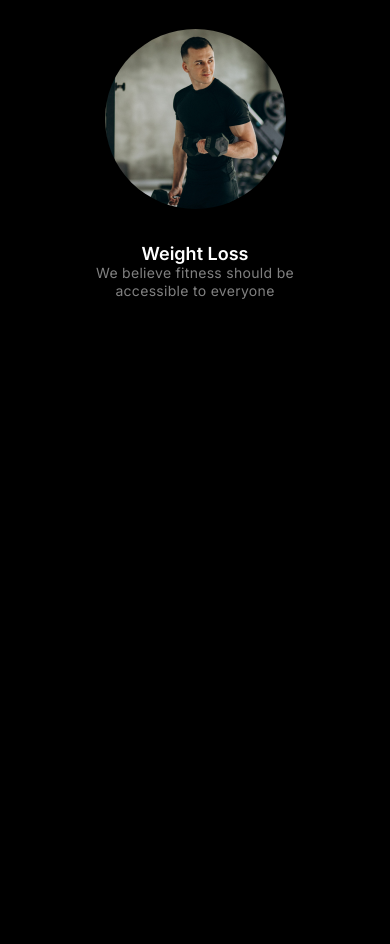
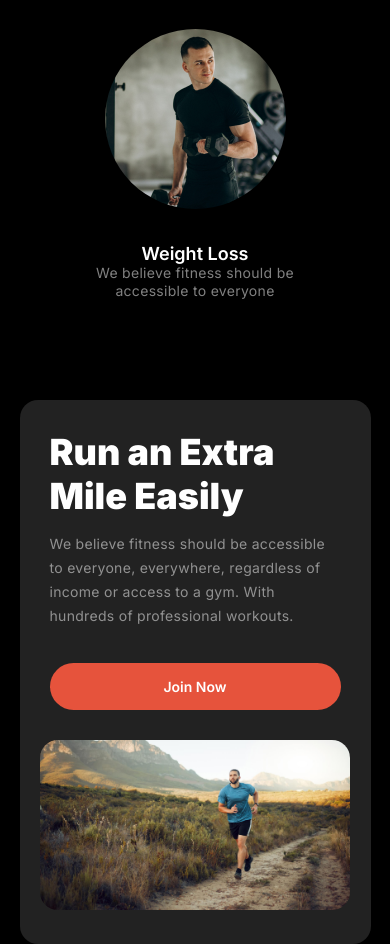
Before and after one commit to AbdullahAlJubair/B10-Assingment-2, a plain HTML site: page index.html in a window 390 px wide. Shown: the part 2361-3305 px from the top of the page. Before the commit the page ends 2661 px from the top, so only its background shows below. Drawn offline with Linux system fonts and the light colour scheme.

Commit message:
Run an Extra Mile Section created with responsive design

```diff
--- a/index.html
+++ b/index.html
@@ -107,6 +107,17 @@
                 </div>
             </div>
         </section>
+        <!-- Run Extra Mile Section -->
+         <section id="run">
+            <div class="runContent">
+                <h2>Run an Extra Mile Easily</h2>
+                <p>We believe fitness should be accessible to everyone, everywhere, regardless of income or access to a gym. With hundreds of professional workouts.</p>
+                <button class="primaryBtn">Join Now</button>
+            </div>
+            <div class="runImg">
+                <img src="./images/run.jpg" alt="">
+            </div>
+         </section>
     </main>
     <footer>
 
--- a/styles/style.css
+++ b/styles/style.css
@@ -209,7 +209,8 @@ nav {
     margin-top: 100px;
 }
 
-.globalHeading { /* Global Heading Section Start */
+.globalHeading {
+    /* Global Heading Section Start */
     width: 80%;
     margin: 0 auto;
     text-align: center;
@@ -228,7 +229,9 @@ nav {
     font-weight: 400;
     line-height: 24px;
     letter-spacing: 0.3px;
-}  /* Global Heading Section End */
+}
+
+/* Global Heading Section End */
 
 .habitsCardContainer {
     display: grid;
@@ -265,7 +268,41 @@ nav {
     letter-spacing: 0.3px;
 }
 
+/* Run Extra Mile Section Design */
+#run {
+    margin: 100px auto 0;
+    width: 95%;
+    display: flex;
+    justify-content: space-around;
+    align-items: center;
+    gap: 165px;
+    padding: 30px 50px;
+    border-radius: 18px;
+    background-color: #222;
+}
 
+.runContent>h2 {
+    color: var(--primaryWhite);
+    font-size: 48px;
+    font-weight: 900;
+    margin-bottom: 14px;
+}
+
+.runContent>p {
+    color: var(--secondaryWhite);
+    font-size: 14px;
+    font-weight: 400;
+    line-height: 24px;
+    letter-spacing: 0.3px;
+    margin-bottom: 35px;
+}
+
+.runImg>img {
+    width: 366px;
+    height: 312px;
+    border-radius: 18px;
+    object-fit: cover;
+}
 
 
 
@@ -337,14 +374,30 @@ nav {
         left: 20%;
         bottom: 25%;
     }
+
     .globalHeading {
         width: 65%;
     }
+
     .habitsCardContainer {
         gap: 60px;
         grid-template-columns: repeat(2, calc(50% - 60px));
         width: 75%;
         margin: 60px auto 0;
+    }
+
+    #run {
+        width: 90%;
+        gap: 65px;
+    }
+
+    .runContent>h2 {
+        font-size: 36px;
+    }
+
+    .runImg>img {
+        width: 256px;
+        height: 319px;
     }
 }
 
@@ -378,6 +431,7 @@ nav {
     .heroBtn {
         font-size: 14px;
         padding: 15px 35px;
+        width: 100%;
     }
 
     .heroImage>img {
@@ -413,14 +467,28 @@ nav {
     .heroImgDetails-2 p {
         font-size: 12px;
     }
+
     .globalHeading {
         width: 95%;
     }
+
     .globalHeading>h2 {
         font-size: 32px;
     }
+
     .habitsCardContainer {
         grid-template-columns: 230px;
         width: 90%;
     }
+
+    #run {
+        flex-direction: column;
+        gap: 30px;
+        padding: 30px;
+    }
+
+    .runImg>img {
+        width: 310px;
+        height: 170px;
+    }
 }
```
